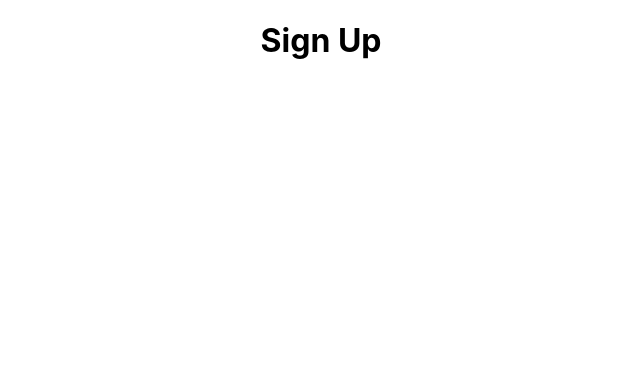
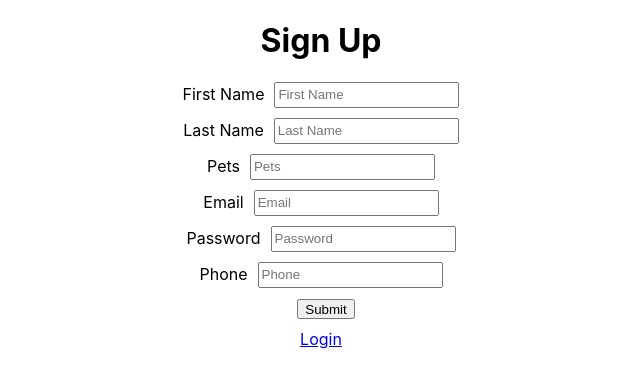
Before and after one commit to YuliaG1989/booking_front, a React (Create React App) app in the folder booking/: page /signup in a window 1280 px wide. Shown: the top 388 px of the page, without its empty margins (319-959 px from the left). Built offline with nearby package versions, Linux system fonts and the light colour scheme.

Commit message:
user auth front

```diff
--- a/booking/src/App.js
+++ b/booking/src/App.js
@@ -1,7 +1,7 @@
 import './App.css';
 import {React, useState, useEffect} from 'react';
 import axios from 'axios';
-import {BrowserRouter, Routes, Route, Redirect, Link} from 'react-router-dom'
+import {BrowserRouter, Routes, Route, Navigate, Link} from 'react-router-dom'
 import Home from './components/Home'
 import SignUp from './components/SignUp'
 import Login from './components/Login'
@@ -14,6 +14,11 @@ function App() {
   // const[email, setEmail] = useState()
   // const[password, setPassword] = useState()
   // const [phone, setPhone] = useState()
+
+  const [isAuthenticated, setIsAuthenticated] = useState(false)
+  const setAuth = boolean => {
+    setIsAuthenticated(boolean);
+  }
 //___FETCH CLIENTS
 // const getClients = () =>{
 //   axios.get("http://localhost:5000").then(response =>{
@@ -82,7 +87,7 @@ function App() {
 {/* <BrowserRouter> */}
     <h1>The Great Catsby</h1>
 
-    <Link to="/login">Login</Link> |{" "}
+        <Link to="/login">Login</Link> |{" "}
         <Link to="/signup">Sign Up</Link>|{" "}
         <Link to="/home">Home</Link>
   {/* <Routes>
--- a/booking/src/components/Home.js
+++ b/booking/src/components/Home.js
@@ -1,9 +1,31 @@
-import React from 'react'
+import {React, useState, useEffect} from 'react'
+import axios from 'axios'
+const Home = (props)=>{
+const [currentClient, setCurrentClient] = useState("")
+    // ___FETCH CLIENTS
+    const getClient = async () => {
+        try {
+          const res = await fetch("http://localhost:5000", {
+            method: "POST",
+            headers: { token: localStorage.token }
+          });
 
-const Home = ()=>{
+          const parseData = await res.json();
+          setCurrentClient(parseData.firstname);
+        } catch (err) {
+          console.error(err.message);
+        }
+      };
+
+
+  useEffect(() => {
+    getClient();
+  }, []);
+
     return(
         <>
         <h1>Home</h1>
+        <h2>Hello, {currentClient}</h2>
         </>
     )
 }
--- a/booking/src/components/Login.js
+++ b/booking/src/components/Login.js
@@ -1,9 +1,65 @@
-import React from 'react'
+import {React, useState,  useEffect} from 'react'
+import { Link, Navigate } from "react-router-dom";
 
+import { toast } from "react-toastify";
 const Login = ()=>{
+    const [currentClient, setCurrentClient] = useState()
+    const [inputs, setInputs] = useState({
+        email: "",
+        password: ""
+      });
+
+    const [isAuthenticated, setIsAuthenticated] = useState(false)
+    const setAuth = boolean => {
+      setIsAuthenticated(boolean);
+    }
+      const { email, password } = inputs;
+
+      const onChange = e =>
+        setInputs({ ...inputs, [e.target.name]: e.target.value });
+
+      const onSubmitForm = async e => {
+        e.preventDefault();
+        try {
+          const body = { email, password };
+          const response = await fetch(
+            "http://localhost:5000/login",
+            {
+              method: "POST",
+              headers: {
+                "Content-type": "application/json"
+              },
+              body: JSON.stringify(body)
+            }
+          );
+
+          const parseRes = await response.json();
+
+          if (parseRes.token) {
+            localStorage.setItem("token", parseRes.token);
+            setAuth(true);
+            toast.success("Logged in Successfully");
+          } else {
+            setAuth(false);
+            toast.error(parseRes);
+          }
+        } catch (err) {
+          console.error(err.message);
+        }
+      };
     return(
         <>
         <h1>Login</h1>
+        { !isAuthenticated ?
+        <form onSubmit ={onSubmitForm} >
+            <label>Email</label>
+            <input type="text" name = 'email' placeholder="Email"onChange={e=>onChange(e)}></input><br/>
+            <label>Password</label>
+            <input type="password" name = 'password' placeholder="Password" onChange={e=>onChange(e)}></input><br/>
+            <input type="submit" value = "Login"></input>
+        </form>
+        : <Navigate to="/home"/>}
+        <Link to="/signup">Sign Up</Link>|{" "}
         </>
     )
 }
--- a/booking/src/components/SignUp.js
+++ b/booking/src/components/SignUp.js
@@ -1,9 +1,70 @@
-import React from 'react'
+import {React, useState,  useEffect}   from 'react'
+import {BrowserRouter, Routes, Route, Navigate, Link} from 'react-router-dom'
 
+import { toast } from "react-toastify";
+import axios from 'axios'
 const SignUp= ()=>{
+    const [clients, setClients] = useState([])
+    const [firstname, setFirstName] = useState()
+    const [lastname, setLastName] = useState()
+    const [pets, setPets] = useState([])
+    const[email, setEmail] = useState()
+    const[password, setPassword] = useState()
+    const [phone, setPhone] = useState()
+
+
+
+    const getClients = () =>{
+  axios.get("http://localhost:5000").then(response =>{
+    setClients(response.data)
+  })
+}
+
+useEffect(() => {
+  getClients();
+}, []);
+
+
+// ___CREATE PROFILE
+
+const createProfile = (event)=>{
+  event.preventDefault();
+  axios.post("http://localhost:5000/",{
+        firstname: firstname,
+        lastname: lastname,
+        pets: pets,
+        phone: phone,
+        email: email,
+        password: password
+
+  } ).then(
+    (response) => {
+        setClients(response.data
+        )
+    }
+)
+}
     return(
         <>
         <h1>Sign Up</h1>
+        <div className='form'>
+     <form onSubmit = {createProfile}>
+      <label>First Name</label>
+      <input type='text' placeholder='First Name' onChange= {e=> setFirstName(e.target.value)}/><br/>
+      <label>Last Name</label>
+      <input type='text' placeholder='Last Name' onChange= {e=> setLastName(e.target.value)}/><br/>
+      <label>Pets</label>
+      <input type='text' placeholder='Pets' onChange= {e=> setPets(e.target.value)}/><br/>
+      <label>Email</label>
+      <input type='text' placeholder='Email' onChange= {e=> setEmail(e.target.value)}/><br/>
+      <label>Password</label>
+      <input type='text' placeholder='Password' onChange= {e=> setPassword(e.target.value)}/><br/>
+      <label>Phone</label>
+      <input type='number' placeholder='Phone' onChange= {e=> setPhone(e.target.value)}/><br/>
+      <input type= 'submit' value='Submit'/>
+    </form>
+    <Link to="/login">Login</Link>
+</div>
         </>
     )
 }
```
